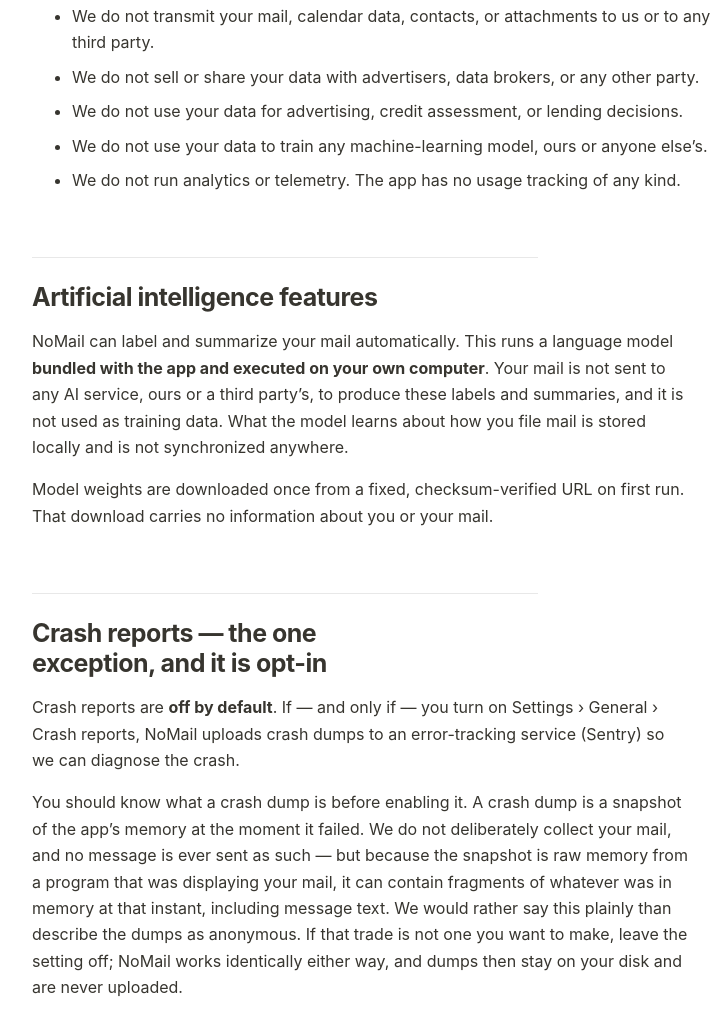
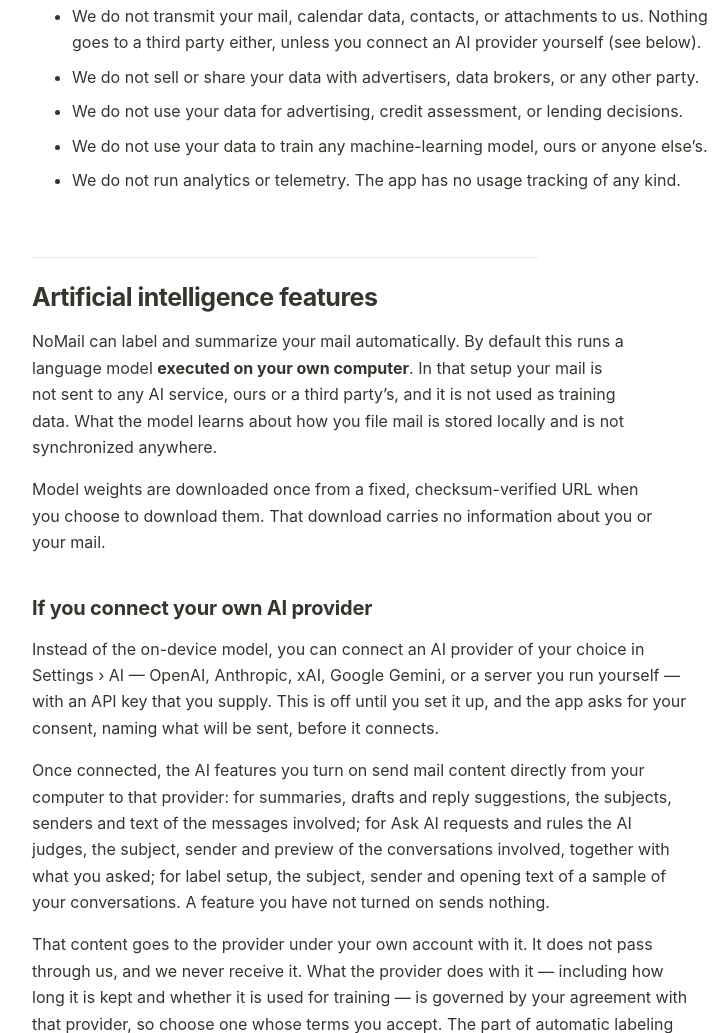
Before and after one commit to maxweilbuchner/nomail-website, an Astro site: page /privacy in a window 1280 px wide. Shown: the part 1767-2800 px from the top of the page, without its empty margins (32-750 px from the left). Built offline with nearby package versions, Linux system fonts and the light colour scheme; Astro itself is replaced by a stand-in of ours.

Commit message:
content: sync CHANGELOG + PRIVACY for v0.12.0

```diff
--- a/src/content/PRIVACY.md
+++ b/src/content/PRIVACY.md
@@ -1,6 +1,6 @@
 # NoMail Privacy Policy
 
-**Last updated: 31 July 2026**
+**Last updated: 28 November 2026**
 
 NoMail is a desktop email client for macOS. It runs entirely on your computer. It
 has no backend, no accounts system, and no servers operated by us that your mail
@@ -8,8 +8,8 @@ passes through. When NoMail talks to the network, it talks directly to your mail
 provider — Google, Microsoft, or your own IMAP/JMAP server — using credentials
 you grant it.
 
-This policy explains what data NoMail touches, where that data lives, and the one
-narrow case in which anything leaves your machine.
+This policy explains what data NoMail touches, where that data lives, and the two
+cases in which anything leaves your machine. Both are off until you turn them on.
 
 ## Google user data
 
@@ -43,8 +43,9 @@ independently of the operating system's disk encryption.
 
 ## What we do *not* do
 
-- We do not transmit your mail, calendar data, contacts, or attachments to us or
-  to any third party.
+- We do not transmit your mail, calendar data, contacts, or attachments to us.
+  Nothing goes to a third party either, unless you connect an AI provider
+  yourself (see below).
 - We do not sell or share your data with advertisers, data brokers, or any other
   party.
 - We do not use your data for advertising, credit assessment, or lending decisions.
@@ -54,16 +55,43 @@ independently of the operating system's disk encryption.
 
 ## Artificial intelligence features
 
-NoMail can label and summarize your mail automatically. This runs a language model
-**bundled with the app and executed on your own computer**. Your mail is not sent
-to any AI service, ours or a third party's, to produce these labels and summaries,
-and it is not used as training data. What the model learns about how you file mail
-is stored locally and is not synchronized anywhere.
+NoMail can label and summarize your mail automatically. By default this runs a
+language model **executed on your own computer**. In that setup your mail is not
+sent to any AI service, ours or a third party's, and it is not used as training
+data. What the model learns about how you file mail is stored locally and is not
+synchronized anywhere.
 
-Model weights are downloaded once from a fixed, checksum-verified URL on first run.
-That download carries no information about you or your mail.
+Model weights are downloaded once from a fixed, checksum-verified URL when you
+choose to download them. That download carries no information about you or your
+mail.
 
-## Crash reports — the one exception, and it is opt-in
+### If you connect your own AI provider
+
+Instead of the on-device model, you can connect an AI provider of your choice in
+Settings › AI — OpenAI, Anthropic, xAI, Google Gemini, or a server you run
+yourself — with an API key that you supply. This is off until you set it up, and
+the app asks for your consent, naming what will be sent, before it connects.
+
+Once connected, the AI features you turn on send mail content directly from your
+computer to that provider: for summaries, drafts and reply suggestions, the
+subjects, senders and text of the messages involved; for Ask AI requests and
+rules the AI judges, the subject, sender and preview of the conversations
+involved, together with what you asked; for label setup, the subject, sender
+and opening text of a sample of your conversations. A feature you have not
+turned on sends nothing.
+
+That content goes to the provider under your own account with it. It does not
+pass through us, and we never receive it. What the provider does with it —
+including how long it is kept and whether it is used for training — is governed
+by your agreement with that provider, so choose one whose terms you accept. The
+part of automatic labeling that learns from your mail runs on your computer in
+either setup.
+
+You can disconnect the provider at any time in Settings › AI; nothing further is
+sent after that. Your API key is stored encrypted on your device, the same way
+account tokens are.
+
+## Crash reports — opt-in
 
 Crash reports are **off by default**. If — and only if — you turn on Settings ›
 General › Crash reports, NoMail uploads crash dumps to an error-tracking service
```
Also changed, not shown: src/content/CHANGELOG.md.
